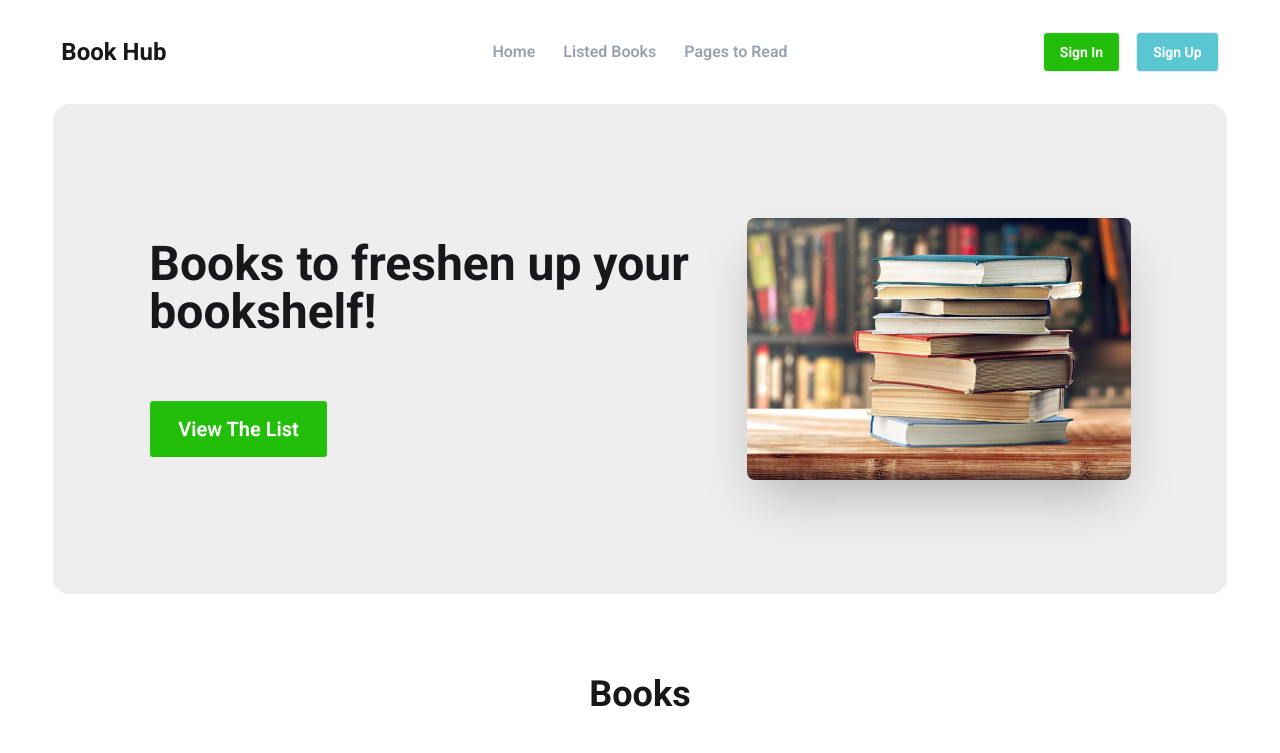
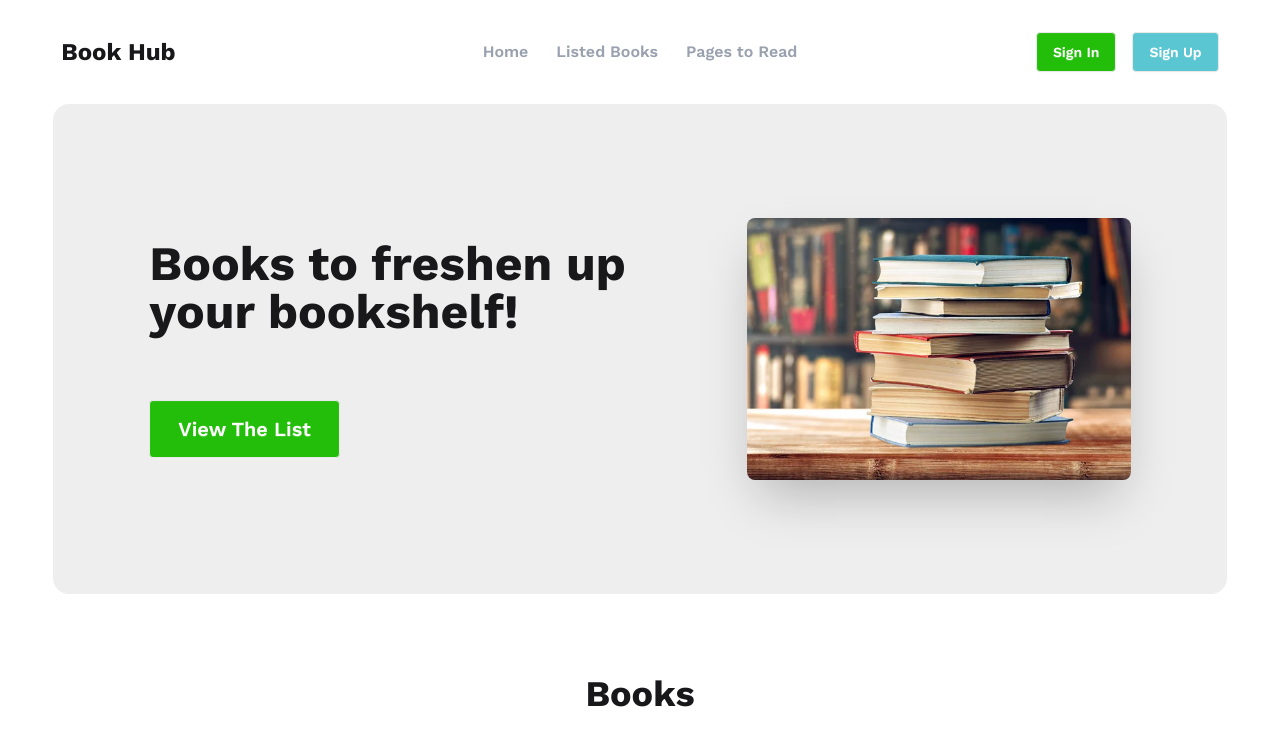
Before and after one commit to tausifislamsheik/Book-Hub, a React (Vite) app: page / in a window 1280 px wide. Shown: the top 753 px of the page. Built offline with nearby package versions, Linux system fonts and the light colour scheme.

Commit message:
Google font added

```diff
--- a/src/components/ListedBooks/ListedBooks.jsx
+++ b/src/components/ListedBooks/ListedBooks.jsx
@@ -22,8 +22,8 @@ const ListedBooks = () => {
                  <div className="dropdown dropdown-center">
                     <div tabIndex={0} role="button" className="btn m-1 bg-[#23BE0A] text-white px-5">Sort By</div>
                     <ul tabIndex={0} className="dropdown-content menu bg-base-300 rounded-box z-1 w-52 p-2 shadow-sm">
-                        <li><a>Item 1</a></li>
-                        <li><a>Item 2</a></li>
+                        <li><a>Number of Pages</a></li>
+                        <li><a></a></li>
                     </ul>
                  </div>
             </div>
--- a/src/components/Root/Root.jsx
+++ b/src/components/Root/Root.jsx
@@ -5,7 +5,7 @@ import Footer from "../Footer/Footer";
 const Root = () => {
     return (
         <>
-            <div className="roboto w-11/12 lg:max-w-7xl mx-auto">
+            <div className="workSans w-11/12 lg:max-w-7xl mx-auto">
                 <Navbar></Navbar>
                 <Outlet></Outlet>
             </div>
--- a/src/index.css
+++ b/src/index.css
@@ -1,8 +1,8 @@
-@import url('https://fonts.googleapis.com/css2?family=Roboto:ital,wght@0,100..900;1,100..900&display=swap');
+@import url('https://fonts.googleapis.com/css2?family=Work+Sans:ital,wght@0,100..900;1,100..900&display=swap');
 
 @import "tailwindcss";
 @plugin "daisyui";
 
-.roboto{
-    font-family: "Roboto", sans-serif;
+.workSans{
+     font-family: "Work Sans", sans-serif;
 }
```
